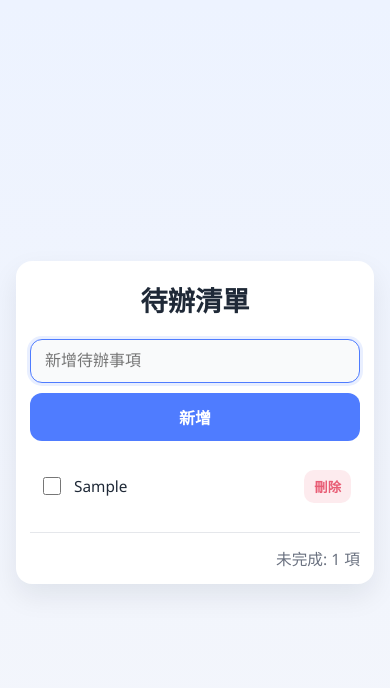
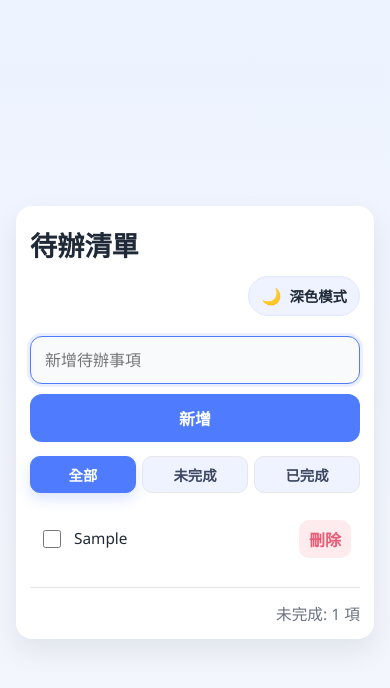
Before and after one commit to hollyhuang1018/github_workshop_20260919, a plain HTML site: page index.html in a window 390 px wide. Both pictures are taken after typing "Sample" into the empty fields and a click on the button "新增". Drawn offline with Linux system fonts and the light colour scheme.

Commit message:
step 2: 加上深色模式與篩選,並練習還原

```diff
--- a/app.js
+++ b/app.js
@@ -1,37 +1,75 @@
-// 這個檔案負責管理待辦清單的資料、渲染與事件處理。
-const STORAGE_KEY = 'todo-list-items';
-
+// 這個檔案負責管理待辦清單的資料、渲染、篩選與深色模式切換。
 const todoForm = document.getElementById('todo-form');
 const todoInput = document.getElementById('todo-input');
 const todoList = document.getElementById('todo-list');
 const todoCount = document.getElementById('todo-count');
 const emptyState = document.getElementById('empty-state');
+const themeToggle = document.getElementById('theme-toggle');
+const themeIcon = themeToggle.querySelector('.theme-icon');
+const themeText = themeToggle.querySelector('.theme-text');
+const filterButtons = document.querySelectorAll('.filter-btn');
 
-// 從 localStorage 讀取資料，若不存在則回傳空陣列。
-let todos = JSON.parse(localStorage.getItem(STORAGE_KEY)) || [];
+// 預設篩選為全部，並記錄目前的篩選狀態。
+let currentFilter = 'all';
 
-// 儲存待辦資料到 localStorage。
-function saveTodos() {
-  localStorage.setItem(STORAGE_KEY, JSON.stringify(todos));
+// 待辦資料保存在記憶體中，這個版本不使用 localStorage。
+let todos = [];
+
+// 偵測作業系統的深淺色偏好；若使用者從未手動切換，就以此為初始值。
+let currentTheme = window.matchMedia('(prefers-color-scheme: dark)').matches ? 'dark' : 'light';
+
+// 依照目前主題，更新 HTML 的 data-theme 屬性與按鈕文字。
+function applyTheme(theme) {
+  document.documentElement.setAttribute('data-theme', theme);
+
+  if (theme === 'dark') {
+    themeIcon.textContent = '☀️';
+    themeText.textContent = '淺色模式';
+  } else {
+    themeIcon.textContent = '🌙';
+    themeText.textContent = '深色模式';
+  }
 }
 
-// 重新計算並更新未完成項目數量。
+// 依照目前篩選條件回傳符合條件的待辦項目。
+function getFilteredTodos() {
+  switch (currentFilter) {
+    case 'active':
+      return todos.filter((todo) => !todo.completed);
+    case 'completed':
+      return todos.filter((todo) => todo.completed);
+    case 'all':
+    default:
+      return todos;
+  }
+}
+
+// 重新計算並更新未完成項目數量，這個數字不受篩選影響。
 function updateCount() {
   const remainingCount = todos.filter((todo) => !todo.completed).length;
   todoCount.textContent = `未完成: ${remainingCount} 項`;
 }
 
-// 根據 todos 陣列，更新畫面上的清單與空狀態。
+// 根據篩選結果更新清單與空狀態文字。
 function renderTodos() {
+  const filteredTodos = getFilteredTodos();
   todoList.innerHTML = '';
 
-  if (todos.length === 0) {
+  if (filteredTodos.length === 0) {
     emptyState.classList.add('visible');
+
+    if (currentFilter === 'active') {
+      emptyState.textContent = '目前沒有未完成的待辦事項';
+    } else if (currentFilter === 'completed') {
+      emptyState.textContent = '目前沒有已完成的待辦事項';
+    } else {
+      emptyState.textContent = '還沒有任何待辦事項,新增一個吧!';
+    }
   } else {
     emptyState.classList.remove('visible');
   }
 
-  todos.forEach((todo) => {
+  filteredTodos.forEach((todo) => {
     const item = document.createElement('li');
     item.className = `todo-item${todo.completed ? ' completed' : ''}`;
 
@@ -56,14 +94,15 @@ function renderTodos() {
 
     checkbox.addEventListener('change', () => {
       todo.completed = checkbox.checked;
-      saveTodos();
       renderTodos();
     });
 
     deleteBtn.addEventListener('click', () => {
-      todos = todos.filter((itemTodo) => itemTodo.id !== todo.id);
-      saveTodos();
-      renderTodos();
+      const index = todos.findIndex((itemTodo) => itemTodo.id === todo.id);
+      if (index !== -1) {
+        todos.splice(index, 1);
+        renderTodos();
+      }
     });
 
     main.appendChild(checkbox);
@@ -95,12 +134,38 @@ function addTodo(event) {
 
   todoInput.value = '';
   todoInput.focus();
-  saveTodos();
   renderTodos();
 }
 
-// 監聽表單送出與輸入欄位 Enter 按鍵。
+// 切換篩選狀態，並更新目前選中的按鈕樣式。
+function setFilter(filterValue) {
+  currentFilter = filterValue;
+
+  filterButtons.forEach((button) => {
+    const isActive = button.dataset.filter === filterValue;
+    button.classList.toggle('active', isActive);
+    button.setAttribute('aria-pressed', String(isActive));
+  });
+
+  renderTodos();
+}
+
+// 點擊切換深色 / 淺色模式，依照目前狀態更新 UI。
+themeToggle.addEventListener('click', () => {
+  currentTheme = currentTheme === 'dark' ? 'light' : 'dark';
+  applyTheme(currentTheme);
+});
+
+// 篩選按鈕點選事件。
+filterButtons.forEach((button) => {
+  button.addEventListener('click', () => {
+    setFilter(button.dataset.filter);
+  });
+});
+
+// 表單送出時新增待辦事項。
 todoForm.addEventListener('submit', addTodo);
 
-// 初始渲染。
+// 頁面載入時初始設定主題與渲染清單。
+applyTheme(currentTheme);
 renderTodos();
--- a/index.html
+++ b/index.html
@@ -9,7 +9,13 @@
   <body>
     <main class="app">
       <section class="todo-card" aria-label="待辦清單">
-        <h1>待辦清單</h1>
+        <header class="todo-header">
+          <h1>待辦清單</h1>
+          <button id="theme-toggle" class="theme-toggle" type="button" aria-label="切換深色模式">
+            <span class="theme-icon" aria-hidden="true">🌙</span>
+            <span class="theme-text">深色模式</span>
+          </button>
+        </header>
 
         <form id="todo-form" class="todo-form" autocomplete="off">
           <input
@@ -21,6 +27,12 @@
           />
           <button type="submit" class="add-btn">新增</button>
         </form>
+
+        <div class="filter-bar" aria-label="待辦篩選器">
+          <button type="button" class="filter-btn active" data-filter="all" aria-pressed="true">全部</button>
+          <button type="button" class="filter-btn" data-filter="active" aria-pressed="false">未完成</button>
+          <button type="button" class="filter-btn" data-filter="completed" aria-pressed="false">已完成</button>
+        </div>
 
         <ul id="todo-list" class="todo-list" aria-live="polite"></ul>
 
--- a/styles.css
+++ b/styles.css
@@ -1,20 +1,55 @@
 :root {
   --bg-color: #f4f6fb;
+  --bg-start-color: #edf3ff;
   --card-color: #ffffff;
+  --surface-color: #f8fafc;
   --primary-color: #4f7cff;
   --primary-color-dark: #3d69db;
+  --primary-soft-color: rgba(79, 124, 255, 0.12);
   --danger-color: #e85d75;
-  --danger-color-dark: #d74d65;
+  --danger-color-soft: rgba(232, 93, 117, 0.12);
   --text-color: #1f2937;
   --muted-color: #6b7280;
   --border-color: #e5e7eb;
   --shadow-color: rgba(15, 23, 42, 0.08);
   --completed-color: #9ca3af;
   --empty-color: #94a3b8;
+  --filter-bg: #eef3ff;
+  --filter-active-color: #ffffff;
+  --filter-text-color: #3d4762;
+  --toggle-bg: #eef3ff;
+  --toggle-border: #dfe8ff;
+}
+
+:root[data-theme="dark"] {
+  --bg-color: #111827;
+  --bg-start-color: #172033;
+  --card-color: #1f2937;
+  --surface-color: #111827;
+  --primary-color: #8ab4ff;
+  --primary-color-dark: #6ea2ff;
+  --primary-soft-color: rgba(138, 180, 255, 0.18);
+  --danger-color: #ff7f99;
+  --danger-color-soft: rgba(255, 127, 153, 0.14);
+  --text-color: #f3f4f6;
+  --muted-color: #c4c9d4;
+  --border-color: #374151;
+  --shadow-color: rgba(2, 6, 23, 0.45);
+  --completed-color: #9ca3af;
+  --empty-color: #94a3b8;
+  --filter-bg: #1f2937;
+  --filter-active-color: #0f172a;
+  --filter-text-color: #e5e7eb;
+  --toggle-bg: #1f2937;
+  --toggle-border: #374151;
 }
 
 * {
   box-sizing: border-box;
+}
+
+html {
+  background: var(--bg-color);
 }
 
 body {
@@ -23,9 +58,15 @@ body {
   display: flex;
   align-items: center;
   justify-content: center;
-  background: linear-gradient(180deg, #edf3ff 0%, var(--bg-color) 100%);
+  background: linear-gradient(180deg, var(--bg-start-color) 0%, var(--bg-color) 100%);
   font-family: "Segoe UI", "Microsoft JhengHei", sans-serif;
   color: var(--text-color);
+  transition: background 0.2s ease, color 0.2s ease;
+}
+
+button,
+input {
+  font: inherit;
 }
 
 .app {
@@ -38,19 +79,51 @@ body {
   border-radius: 20px;
   box-shadow: 0 12px 28px var(--shadow-color);
   padding: 24px 20px 18px;
+  transition: background-color 0.2s ease, box-shadow 0.2s ease;
+}
+
+.todo-header {
+  display: flex;
+  align-items: center;
+  justify-content: space-between;
+  gap: 12px;
+  margin-bottom: 20px;
 }
 
 h1 {
-  margin: 0 0 20px;
+  margin: 0;
   font-size: clamp(1.7rem, 4vw, 2.2rem);
-  text-align: center;
   color: var(--text-color);
+}
+
+.theme-toggle {
+  display: inline-flex;
+  align-items: center;
+  justify-content: center;
+  gap: 8px;
+  border: 1px solid var(--toggle-border);
+  background: var(--toggle-bg);
+  color: var(--text-color);
+  border-radius: 999px;
+  padding: 8px 12px;
+  cursor: pointer;
+  font-size: 0.9rem;
+  font-weight: 600;
+  transition: background-color 0.2s ease, border-color 0.2s ease, transform 0.15s ease;
+}
+
+.theme-toggle:hover {
+  transform: translateY(-1px);
+}
+
+.theme-icon {
+  font-size: 1rem;
 }
 
 .todo-form {
   display: flex;
   gap: 10px;
-  margin-bottom: 18px;
+  margin-bottom: 14px;
 }
 
 #todo-input {
@@ -59,15 +132,15 @@ h1 {
   border-radius: 12px;
   padding: 12px 14px;
   font-size: 1rem;
-  background: #f9fafb;
+  background: var(--surface-color);
   color: var(--text-color);
-  transition: border-color 0.2s ease, box-shadow 0.2s ease;
+  transition: border-color 0.2s ease, box-shadow 0.2s ease, background-color 0.2s ease;
 }
 
 #todo-input:focus {
   outline: none;
   border-color: var(--primary-color);
-  box-shadow: 0 0 0 3px rgba(79, 124, 255, 0.12);
+  box-shadow: 0 0 0 3px var(--primary-soft-color);
 }
 
 .add-btn {
@@ -90,6 +163,31 @@ h1 {
   transform: translateY(1px);
 }
 
+.filter-bar {
+  display: flex;
+  gap: 8px;
+  margin-bottom: 16px;
+}
+
+.filter-btn {
+  flex: 1;
+  border: 1px solid var(--border-color);
+  background: var(--filter-bg);
+  color: var(--filter-text-color);
+  padding: 8px 10px;
+  border-radius: 10px;
+  cursor: pointer;
+  font-weight: 600;
+  transition: all 0.2s ease;
+}
+
+.filter-btn.active {
+  background: var(--primary-color);
+  color: var(--filter-active-color);
+  border-color: var(--primary-color);
+  box-shadow: 0 6px 14px rgba(79, 124, 255, 0.2);
+}
+
 .todo-list {
   list-style: none;
   padding: 0;
@@ -104,6 +202,7 @@ h1 {
   padding: 12px 10px;
   border-radius: 12px;
   border: 1px solid transparent;
+  background: transparent;
   transition: background-color 0.2s ease, border-color 0.2s ease;
 }
 
@@ -112,7 +211,7 @@ h1 {
 }
 
 .todo-item:hover {
-  background: #f8faff;
+  background: var(--surface-color);
   border-color: var(--border-color);
 }
 
@@ -150,7 +249,7 @@ h1 {
   border: none;
   border-radius: 10px;
   padding: 8px 12px;
-  background: rgba(232, 93, 117, 0.12);
+  background: var(--danger-color-soft);
   color: var(--danger-color);
   font-weight: 700;
   cursor: pointer;
@@ -177,7 +276,7 @@ h1 {
   padding: 18px 12px;
   text-align: center;
   color: var(--empty-color);
-  background: #f8fafc;
+  background: var(--surface-color);
   border: 1px dashed var(--border-color);
   border-radius: 12px;
   font-size: 0.98rem;
@@ -193,12 +292,30 @@ h1 {
     border-radius: 16px;
   }
 
+  .todo-header {
+    align-items: flex-start;
+    flex-direction: column;
+  }
+
+  .theme-toggle {
+    align-self: flex-end;
+  }
+
   .todo-form {
     flex-direction: column;
   }
 
   .add-btn {
     width: 100%;
+  }
+
+  .filter-bar {
+    gap: 6px;
+  }
+
+  .filter-btn {
+    padding: 7px 8px;
+    font-size: 0.9rem;
   }
 
   .todo-item {
```
Also changed, not shown: 1 other file.
